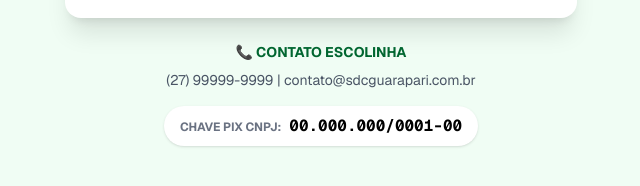
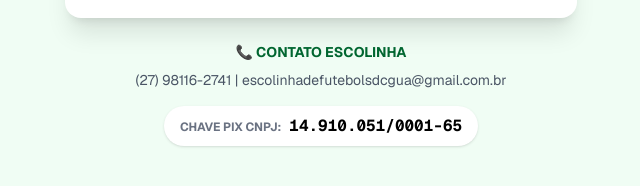
Before and after one commit to Iesuwaodesu/escolinha-final, a Next.js app: page / in a window 1280 px wide. Shown: the part 562-748 px from the top of the page, without its empty margins (319-959 px from the left). Built offline with nearby package versions, Linux system fonts and the light colour scheme; no server answers.

Commit message:
15-25 mudança anterior confirmada

```diff
--- a/app/admin/page.jsx
+++ b/app/admin/page.jsx
@@ -372,7 +372,7 @@ export default function AdminPanel() {
 
       {/* RODAPÉ DO ADMIN */}
       <div className="mt-8 text-center text-xs text-gray-400 print:hidden">
-        <p>Sistema Escolinha SDC - PIX: 00.000.000/0001-00</p>
+        <p>Sistema Escolinha SDC - PIX: 14.910.051/0001-65</p>
       </div>
     </div>
   )
--- a/app/page.js
+++ b/app/page.js
@@ -116,7 +116,7 @@ export default function LoginPage() {
 
         {/* --- EDITE SEU TELEFONE AQUI --- */}
         <p className="text-gray-600 text-sm">
-           (27) 99999-9999 | contato@sdcguarapari.com.br
+           (27) 98116-2741 | escolinhadefutebolsdcgua@gmail.com.br
         </p>
 
         <div className="bg-white px-4 py-2 rounded-full shadow-sm inline-block mt-2">
@@ -124,7 +124,7 @@ export default function LoginPage() {
 
           {/* --- EDITE SEU PIX AQUI --- */}
           <span className="font-mono text-black font-bold select-all">
-             00.000.000/0001-00
+             14.910.051/0001-65
           </span>
         </div>
       </div>
```
